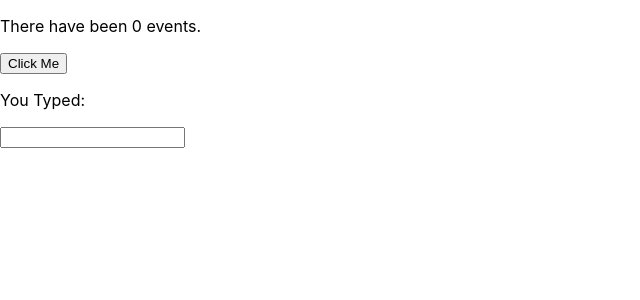
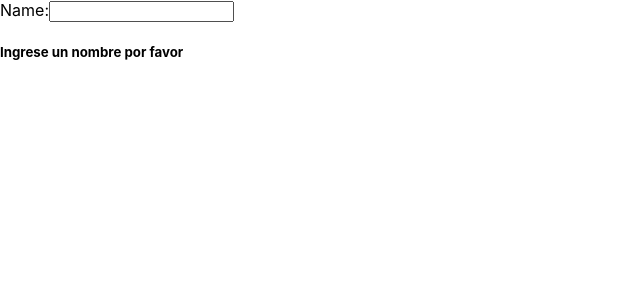
Before and after one commit to juanml30/kent-dodds-react-typescript, a React (Create React App) app: page / in a window 1280 px wide. Shown: the top 300 px of the page, without its empty margins (0-640 px from the left). Built offline with nearby package versions, Linux system fonts and the light colour scheme.

Commit message:
Jugando con el useState que dan los Hooks

```diff
--- a/src/index.tsx
+++ b/src/index.tsx
@@ -1,45 +1,30 @@
-import React from "react";
+import React, { BaseSyntheticEvent, useState } from "react";
 import ReactDOM from "react-dom";
 import "./index.css";
 /* import App from "./App"; */
 import reportWebVitals from "./reportWebVitals";
 
-const state = { eventCount: 0, userName: "" };
-
-interface newStateProps {
-    eventCount?: number;
-    userName?: string
-}
-
-function setState(newState: newStateProps) {
-    Object.assign(state, newState);
-    renderApp();
-}
-
-function App() {
-    function handleClick() {
-        setState({ eventCount: state.eventCount + 1 });
-    }
+function Greeting() {
+    const [name, setName] = useState("");
+    const handleChange = (event: BaseSyntheticEvent) =>
+        setName(event.target.value);
     return (
         <div>
-            <p>There have been {state.eventCount} events.</p>
-            <button onClick={handleClick}>Click Me</button>
-            <p>You Typed: {state.userName}</p>
-            <div>
+            <form action="">
+                <label htmlFor="name">Name:</label>
                 <input
                     type="text"
-                    onChange={event => setState({userName: event.target.value}) }
+                    name="name"
+                    id="name"
+                    onChange={handleChange}
                 />
-            </div>
+            </form>
+            {name ? <h1>{name}</h1> : <h5>Ingrese un nombre por favor</h5>}
         </div>
     );
 }
 
-function renderApp() {
-    ReactDOM.render(<App />, document.getElementById("root"));
-}
-
-renderApp();
+ReactDOM.render(<Greeting />, document.getElementById("root"));
 
 /* ReactDOM.render(
   <React.StrictMode>
```
